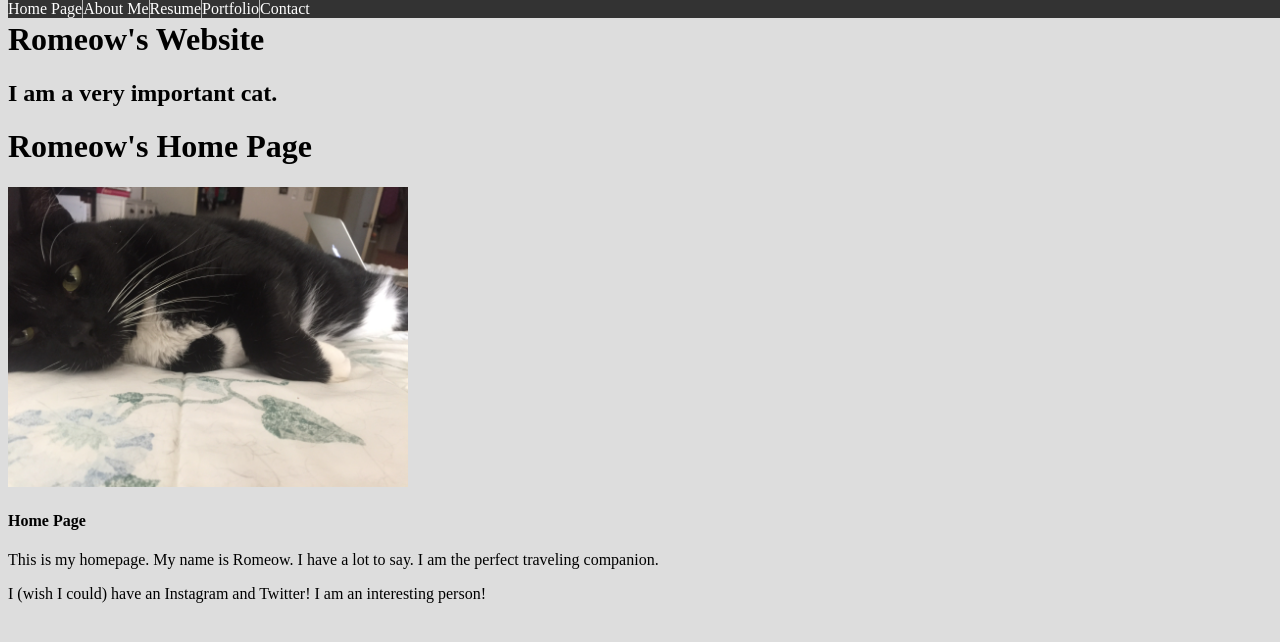
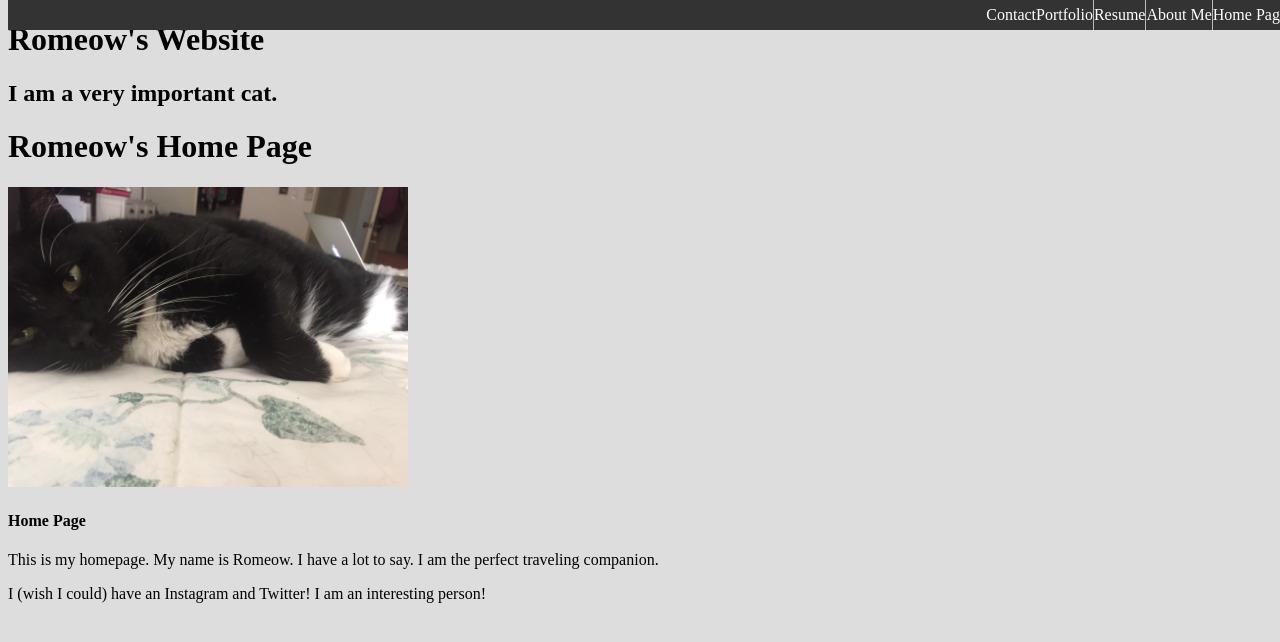
Before and after one commit to emeriwether/emeriwether.github.io, a Jekyll site: the page built from index.html, in a window 1280 px wide. Shown: the top 642 px of the page. Built offline with Jekyll 4.4.1, drawn with Linux system fonts in a browser that asks for light colours.

Commit message:
modifying top nav style

```diff
--- a/css/styles.css
+++ b/css/styles.css
@@ -21,9 +21,10 @@ TOP NAVIGATION BAR STYLING
 */
 
 #topNav {
+    list-style-type:none;
     margin:0;
     padding:0;
-    list-style-type:none;
+    height:30px;
     overflow:hidden;
     background-color: #333;
     position: fixed;
@@ -32,7 +33,9 @@ TOP NAVIGATION BAR STYLING
 }
 
 #topNav li{
-    float: left;
+    float: right;
+    height:30px;
+    line-height:30px;
     border-right: 1px solid #bbb;
 }
 
@@ -50,6 +53,7 @@ TOP NAVIGATION BAR STYLING
 
 #topNav li a:hover {
     background-color: #111;
+    text-decoration:none;
 }
 
 .active {
```
